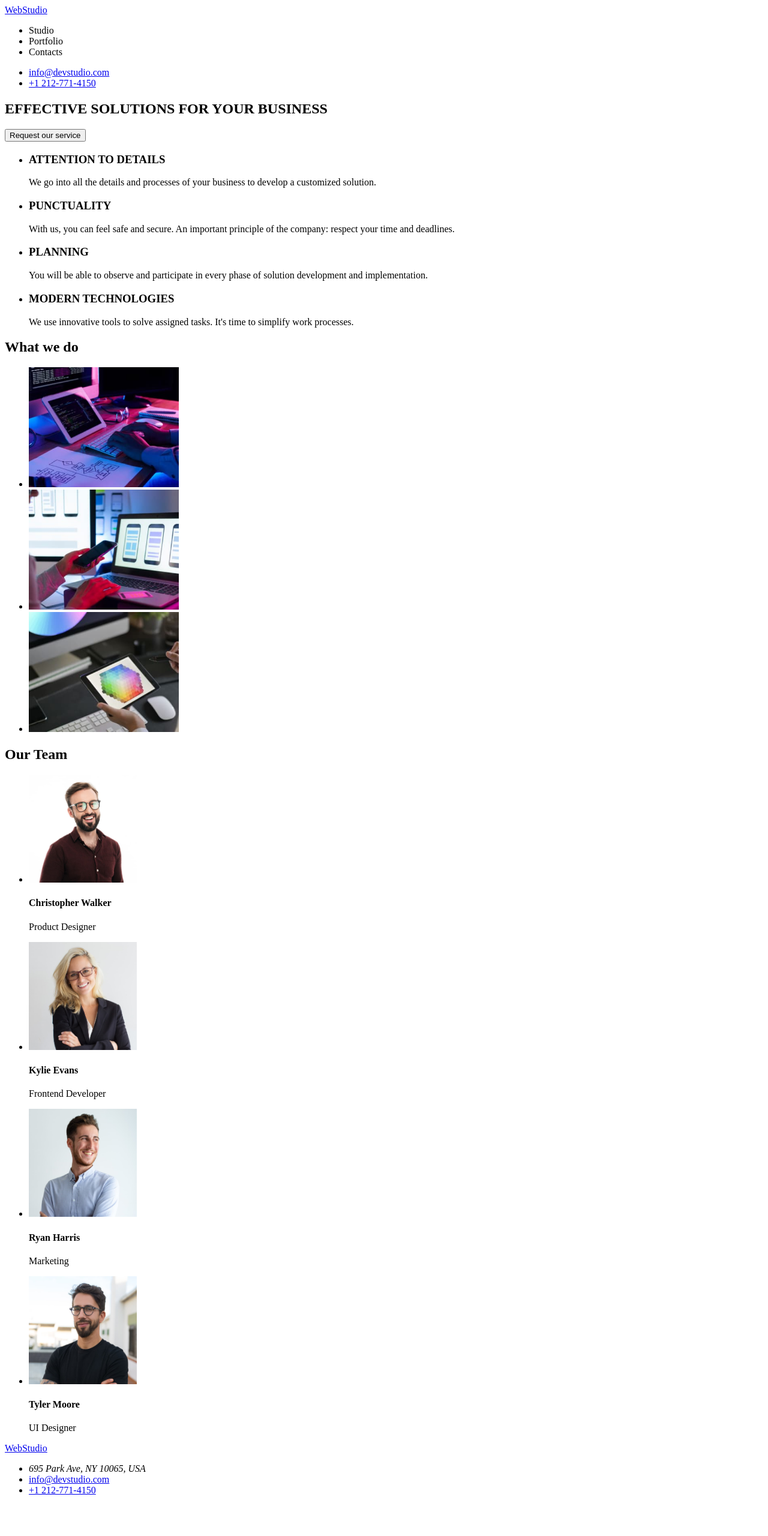
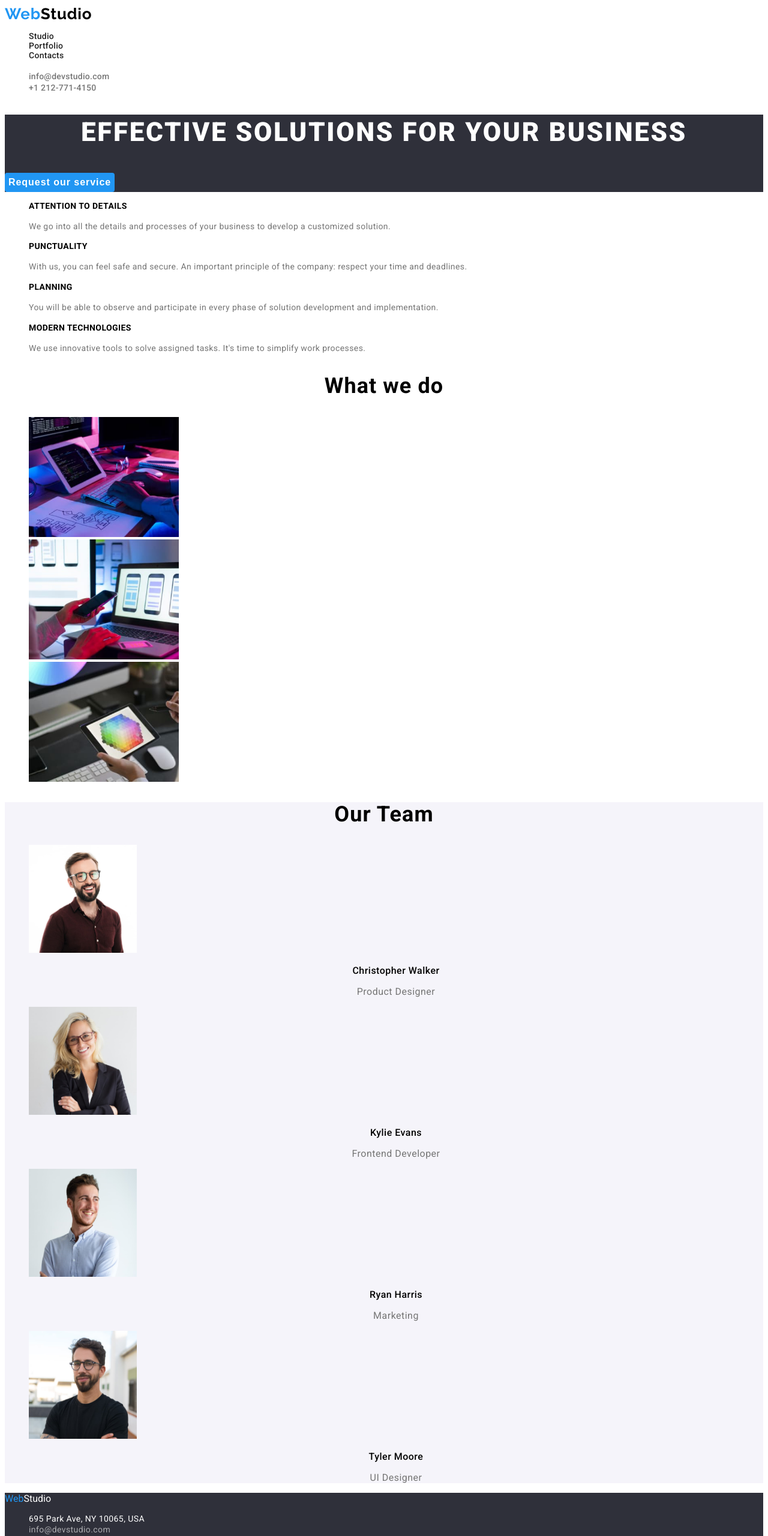
Before and after one commit to ioana-i/goit-markup-hw-01, a plain HTML site: page index.html in a window 1280 px wide. Shown: the top 2560 px of the page at 60% size. Before the commit the page ends 2509 px from the top, so only its background shows below. Drawn offline with Linux system fonts and the light colour scheme.

Commit message:
hw-02-completed

```diff
--- /dev/null
+++ b/css/styles.css
@@ -0,0 +1,211 @@
+body {
+  font-family: "Roboto";
+  font-style: normal;
+  --color: #212121;
+}
+
+.footer {
+  background-color: #2f303a;
+}
+
+.unstyled-list {
+  list-style: none;
+}
+
+.link {
+  font-style: normal;
+  text-decoration: none;
+}
+
+/* Nav bar */
+.nav-section {
+  font-weight: 500;
+  font-size: 14px;
+  line-height: 1.14;
+  letter-spacing: 0.02em;
+}
+
+.left-nav li a {
+  color: var(--color);
+}
+
+.right-nav li a {
+  font-weight: 500;
+  font-size: 14px;
+  line-height: 1.14;
+  letter-spacing: 0.02em;
+  color: #757575;
+}
+
+.left-nav li a:hover,
+.left-nav li a[tabindex]:focus {
+  color: #2196f3;
+}
+
+.right-nav li a:hover,
+.right-nav li a:focus {
+  color: #2196f3;
+}
+
+/* Index html page */
+
+/* Hero section of index / Studio page */
+.hero-section {
+  background: #2f303a;
+}
+
+.hero-title {
+  font-weight: 900;
+  font-size: 44px;
+  line-height: 1.36;
+  text-align: center;
+  letter-spacing: 0.06em;
+  text-transform: uppercase;
+  color: #ffffff;
+}
+
+.hero-button {
+  font-weight: 700;
+  font-size: 16px;
+  line-height: 1.87;
+  letter-spacing: 0.06em;
+  color: #ffffff;
+  border-radius: 4px;
+  border: none;
+  background-color: #2196f3;
+}
+
+.values-title {
+  font-weight: 700;
+  font-size: 14px;
+  line-height: 1.14;
+  letter-spacing: 0.03em;
+  text-transform: uppercase;
+}
+
+.values-text {
+  font-size: 14px;
+  line-height: 1.71;
+  letter-spacing: 0.03em;
+  color: #757575;
+}
+
+/* What we do section */
+.section-title {
+  font-weight: 700;
+  font-size: 36px;
+  line-height: 1.16;
+  text-align: center;
+  letter-spacing: 0.03em;
+}
+
+/* Team section */
+
+.team-section {
+  background: #f5f4fa;
+}
+
+.team-name {
+  font-weight: 500;
+  font-size: 16px;
+  line-height: 1.19;
+  text-align: center;
+  letter-spacing: 0.03em;
+}
+
+.team-job-title {
+  font-size: 16px;
+  line-height: 1.19;
+  text-align: center;
+  letter-spacing: 0.03em;
+  color: #757575;
+}
+
+/* Portfolio page */
+
+/* Portfolio buttons */
+.portfolio-top-buttons {
+  font-weight: 500;
+  font-size: 16px;
+  line-height: 1.62;
+  letter-spacing: 0.03em;
+}
+
+.portfolio-button {
+  background: #f5f4fa;
+  border-radius: 4px;
+  border: none;
+  transition-duration: 0.4s;
+}
+
+.portfolio-button:hover,
+.portfolio-button:focus {
+  background-color: #2196f3;
+  color: white;
+  box-shadow: 0px 3px 1px rgba(0, 0, 0, 0.1), 0px 1px 2px rgba(0, 0, 0, 0.08),
+    0px 2px 2px rgba(0, 0, 0, 0.12);
+  cursor: pointer;
+}
+
+/* Project cards */
+.portfolio-title {
+  font-weight: 700;
+  font-size: 18px;
+  line-height: 36px;
+  letter-spacing: 0.06em;
+  color: #212121;
+}
+.portfolio-text {
+  font-weight: 400;
+  font-size: 16px;
+  line-height: 1.87;
+  letter-spacing: 0.03em;
+  color: #757575;
+}
+
+/* Footer */
+address {
+  font-weight: 400;
+  font-size: 14px;
+  line-height: 16px;
+  letter-spacing: 0.03em;
+  color: white;
+  font-style: normal;
+}
+
+.footer-link {
+  font-weight: 400;
+  font-size: 14px;
+  line-height: 16px;
+  letter-spacing: 0.03em;
+  color: rgba(255, 255, 255, 0.6);
+  text-decoration: none;
+}
+
+/* Logos */
+.logo {
+  font-family: "Raleway";
+  font-style: normal;
+  font-weight: 700;
+  font-size: 26px;
+  line-height: 1.19;
+  letter-spacing: 0.03em;
+}
+
+.top-logo {
+  color: #000000;
+}
+
+.top-logo::before {
+  content: "Web";
+  color: #2196f3;
+}
+
+.bottom-logo {
+  color: #ffffff;
+}
+
+.bottom-logo::before {
+  content: "Web";
+  color: #2196f3;
+}
--- a/index.html
+++ b/index.html
@@ -4,6 +4,13 @@
     <meta charset="UTF-8" />
     <meta http-equiv="X-UA-Compatible" content="IE=edge" />
     <meta name="viewport" content="width=device-width, initial-scale=1.0" />
+    <link rel="preconnect" href="https://fonts.googleapis.com" />
+    <link rel="preconnect" href="https://fonts.gstatic.com" crossorigin />
+    <link
+      href="https://fonts.googleapis.com/css2?family=Raleway:wght@700&family=Roboto:wght@400;500;700;900&display=swap"
+      rel="stylesheet"
+    />
+    <link rel="stylesheet" href="/css/styles.css" />
     <title>Main</title>
   </head>
 
@@ -11,55 +18,65 @@
     <!-- Page header -->
     <header>
       <!-- Navigation bar -->
-      <nav>
-        <a href="studio.html"><span>Web</span>Studio</a>
-        <ul>
-          <li><a href="studio.html"></a><span>Studio</span></li>
-          <li><a href="portfolio.html"></a>Portfolio</li>
-          <li><a href="contacts.html"></a>Contacts</li>
+      <nav class="nav-section unstyled-list">
+        <a class="logo top-logo link" href="/index.html">Studio</a>
+        <ul class="left-nav unstyled-list">
+          <li>
+            <a class="link" href="/index.html">Studio</a>
+          </li>
+          <li>
+            <a class="studio-portfolio link" href="/portfolio.html"
+              >Portfolio</a
+            >
+          </li>
+          <li><a class="link" href="contacts.html">Contacts</a></li>
         </ul>
       </nav>
-      <ul>
-        <li><a href="mailto:info@devstudio.com">info@devstudio.com</a></li>
-        <li><a href="tel:+12127724159">+1 212-771-4150</a></li>
+      <ul class="right-nav unstyled-list link">
+        <li>
+          <a class="link" href="mailto:info@devstudio.com"
+            >info@devstudio.com</a
+          >
+        </li>
+        <li><a class="link" href="tel:+12127724159">+1 212-771-4150</a></li>
       </ul>
     </header>
 
     <!-- Unique page content -->
     <main>
       <!-- Hero section -->
-      <section>
-        <h1>EFFECTIVE SOLUTIONS FOR YOUR BUSINESS</h1>
-        <button type="button">Request our service</button>
+      <section class="hero-section">
+        <h1 class="hero-title">EFFECTIVE SOLUTIONS FOR YOUR BUSINESS</h1>
+        <button class="hero-button" type="button">Request our service</button>
       </section>
 
       <!-- Our values section -->
       <section>
-        <ul>
+        <ul class="unstyled-list">
           <li>
-            <h3>ATTENTION TO DETAILS</h3>
-            <p>
+            <h2 class="values-title">ATTENTION TO DETAILS</h2>
+            <p class="values-text">
               We go into all the details and processes of your business to
               develop a customized solution.
             </p>
           </li>
           <li>
-            <h3>PUNCTUALITY</h3>
-            <p>
+            <h2 class="values-title">PUNCTUALITY</h2>
+            <p class="values-text">
               With us, you can feel safe and secure. An important principle of
               the company: respect your time and deadlines.
             </p>
           </li>
           <li>
-            <h3>PLANNING</h3>
-            <p>
+            <h2 class="values-title">PLANNING</h2>
+            <p class="values-text">
               You will be able to observe and participate in every phase of
               solution development and implementation.
             </p>
           </li>
           <li>
-            <h3>MODERN TECHNOLOGIES</h3>
-            <p>
+            <h2 class="values-title">MODERN TECHNOLOGIES</h2>
+            <p class="values-text">
               We use innovative tools to solve assigned tasks. It's time to
               simplify work processes.
             </p>
@@ -69,8 +86,8 @@
 
       <!-- What we do section -->
       <section>
-        <h2>What we do</h2>
-        <ul>
+        <h2 class="section-title">What we do</h2>
+        <ul class="unstyled-list">
           <li>
             <img
               height="200"
@@ -99,9 +116,9 @@
       </section>
 
       <!-- Our Team section -->
-      <section>
-        <h2>Our Team</h2>
-        <ul>
+      <section class="team-section">
+        <h2 class="section-title">Our Team</h2>
+        <ul class="unstyled-list">
           <li>
             <img
               height="180"
@@ -109,8 +126,8 @@
               src="images/person1.jpg"
               alt="Christopher Walker"
             />
-            <h4>Christopher Walker</h4>
-            <p>Product Designer</p>
+            <h3 class="team-name">Christopher Walker</h3>
+            <p class="team-job-title">Product Designer</p>
           </li>
           <li>
             <img
@@ -119,8 +136,8 @@
               src="images/person2.jpg"
               alt="Kylie Evans"
             />
-            <h4>Kylie Evans</h4>
-            <p>Frontend Developer</p>
+            <h3 class="team-name">Kylie Evans</h3>
+            <p class="team-job-title">Frontend Developer</p>
           </li>
           <li>
             <img
@@ -129,8 +146,8 @@
               src="images/person3.jpg"
               alt="Ryan Harris"
             />
-            <h4>Ryan Harris</h4>
-            <p>Marketing</p>
+            <h3 class="team-name">Ryan Harris</h3>
+            <p class="team-job-title">Marketing</p>
           </li>
           <li>
             <img
@@ -139,20 +156,28 @@
               src="images/person4.jpg"
               alt="Tyler Moore"
             />
-            <h4>Tyler Moore</h4>
-            <p>UI Designer</p>
+            <h3 class="team-name">Tyler Moore</h3>
+            <p class="team-job-title">UI Designer</p>
           </li>
         </ul>
       </section>
     </main>
 
     <!-- Page footer -->
-    <footer>
-      <a href="studio.html"><span>Web</span>Studio</a>
-      <ul>
-        <li><address>695 Park Ave, NY 10065, USA</address></li>
-        <li><a href="mailto:info@devstudio.com">info@devstudio.com</a></li>
-        <li><a href="tel:+12127724159">+1 212-771-4150</a></li>
+    <footer class="footer">
+      <a class="bottom-logo link" href="studio.html">Studio</a>
+      <ul class="unstyled-list">
+        <li class="footer-address">
+          <address>695 Park Ave, NY 10065, USA</address>
+        </li>
+        <li>
+          <a class="footer-link" href="mailto:info@devstudio.com"
+            >info@devstudio.com</a
+          >
+        </li>
+        <li>
+          <a class="footer-link" href="tel:+12127724159">+1 212-771-4150</a>
+        </li>
       </ul>
     </footer>
   </body>
```
Also changed, not shown: portfolio.html (added, +177 -0 lines), images/portfolio1.jpg (added), images/portfolio2.jpg (added), images/portfolio3.jpg (added), images/portfolio4.jpg (added), images/portfolio5.jpg (added), images/portfolio6.jpg (added), images/portfolio7.jpg (added), images/portfolio8.jpg (added), images/portfolio9.jpg (added), 1 other file.
